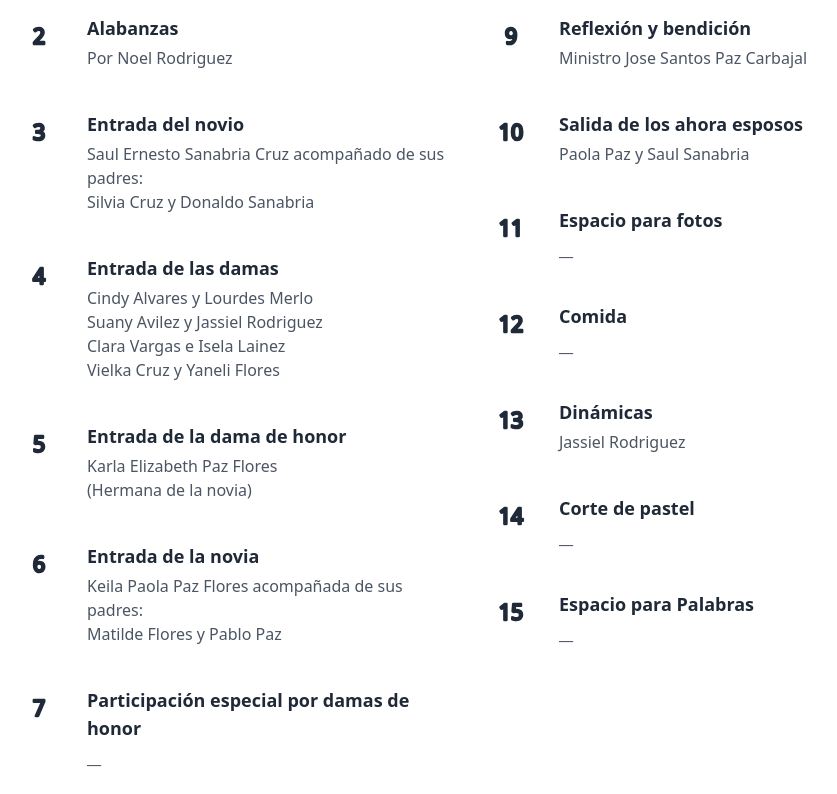
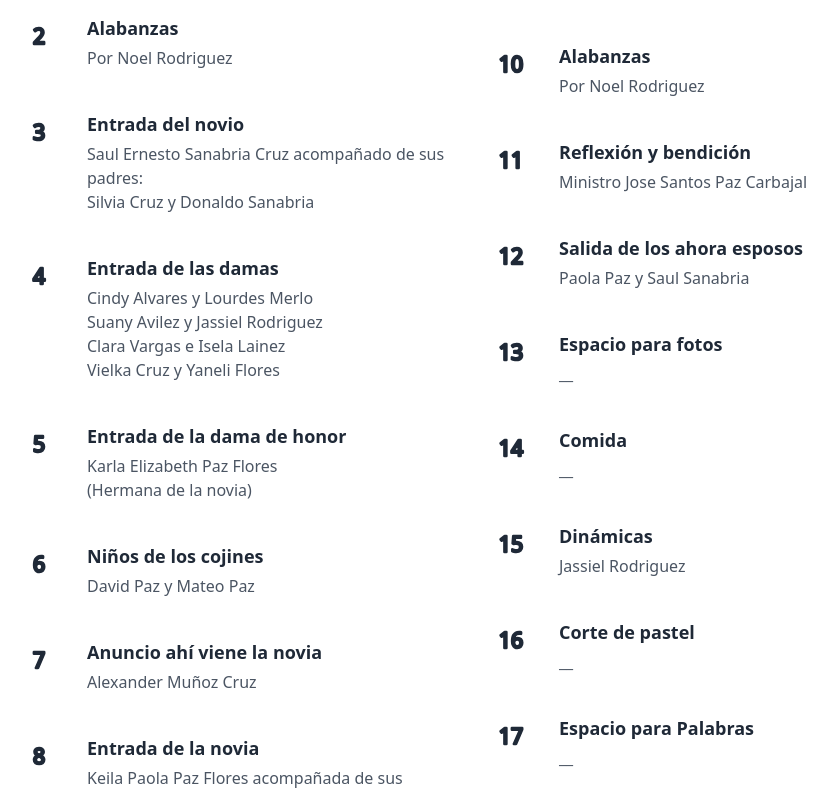
Before and after one commit to Franciscopaz199/bodaSaulYPaola, a React (Create React App) app: page / in a window 1280 px wide. Shown: the part 1122-1916 px from the top of the page, without its empty margins (169-1006 px from the left). Built offline with nearby package versions, Linux system fonts and the light colour scheme.

Commit message:
cambios en la agenda

```diff
--- a/src/pages/Agenda.jsx
+++ b/src/pages/Agenda.jsx
@@ -54,65 +54,77 @@ const Agenda = () => {
                                    />
                                    <ItemAgenda
                                         number="6"
-                                        title="Entrada de la novia"
-                                        description="Keila Paola Paz Flores acompañada de sus padres: <br>Matilde Flores y Pablo Paz"
+                                        title="Niños de los cojines"
+                                        description="David Paz y Mateo Paz"
+                                   />
+                                   <ItemAgenda
+                                        number="7"
+                                        title="Anuncio ahí viene la novia"
+                                        description="Alexander Muñoz Cruz"
                                    />
 
 
                                    <ItemAgenda
-                                        number="7"
-                                        title="Participación especial por damas de honor"
-                                        description="__"
+                                        number="8"
+                                        title="Entrada de la novia"
+                                        description="Keila Paola Paz Flores acompañada de sus padres: <br>Matilde Flores y Pablo Paz"
                                    />
-
 
 
                               </div>
 
 
                               <div class="space-y-6 lg:space-y-10">
+
                                    <ItemAgenda
-                                        number="8"
+                                        number="9"
+                                        title="Participación especial por damas de honor"
+                                        description="__"
+                                   />
+
+
+                                   <ItemAgenda
+                                        number="10"
                                         title="Alabanzas"
                                         description=" Por Noel Rodriguez"
                                    />
                                    <ItemAgenda
-                                        number="9"
+                                        number="11"
                                         title="Reflexión y bendición"
                                         description="Ministro Jose Santos Paz Carbajal"
                                    />
 
 
                                    <ItemAgenda
-                                        number="10"
+                                        number="12"
                                         title="Salida de los ahora esposos"
                                         description="Paola Paz y Saul Sanabria"
                                    />
 
                                    <ItemAgenda
-                                        number="11"
+                                        number="13"
                                         title="Espacio para fotos"
                                         description="__"
                                    />
 
                                    <ItemAgenda
-                                        number="12"
+                                        number="14"
                                         title="Comida"
                                         description="__"
                                    />
                                    <ItemAgenda
-                                        number="13"
+                                        number="15"
                                         title="Dinámicas"
                                         description="Jassiel Rodriguez"
                                    />
                                    <ItemAgenda
-                                        number="14"
+                                        number="16"
                                         title="Corte de pastel"
                                         description="__"
                                    />
 
                                    <ItemAgenda
-                                        number="15"
+                                        number="17"
                                         title="Espacio para Palabras"
                                         description="__"
                                    />
```
